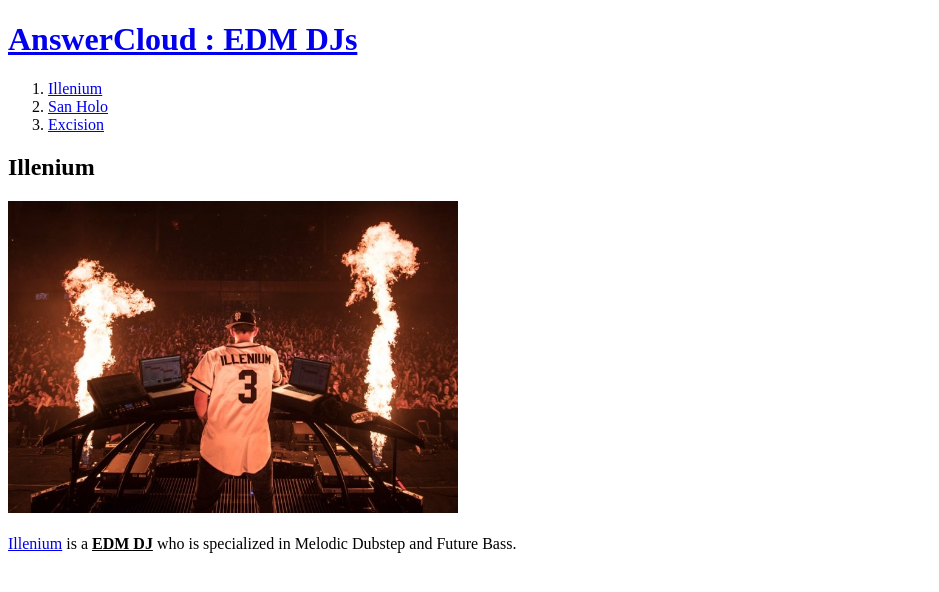
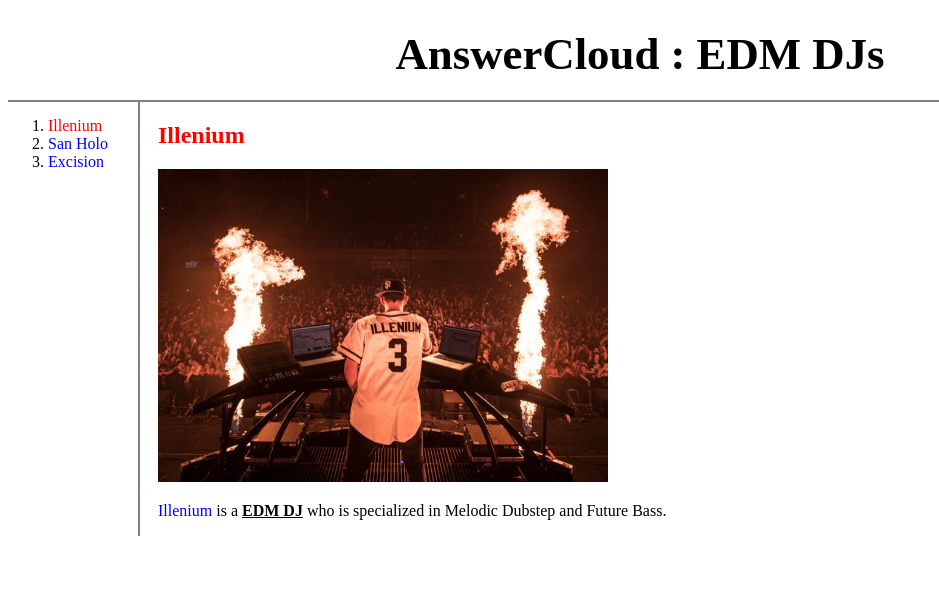
Before and after one commit to LettaCloud/web1, a plain HTML site: page 1.html in a window 1280 px wide. Shown: the whole page, without its empty margins (0-939 px from the left). Drawn offline with Linux system fonts and the light colour scheme.

Commit message:
grid applied

```diff
--- a/1.html
+++ b/1.html
@@ -3,20 +3,60 @@
 <head>
   <title>EDM DJs: Illenium - AnswerCloud</title>
   <meta charset="utf-8">
+  <style>
+  h1{
+    font-size: 280%;
+    text-align: center;
+    border-bottom: 2px solid gray;
+    margin: 0;
+    padding: 20px;
+  }
+  #grid ol{
+    border-right: 2px solid gray;
+    width: 80px;
+    margin: 0;
+    padding-top: 15px;
+    padding-bottom: 15px;
+    padding-right: 10px;
+  }
+  a{
+    color:blue;
+    text-decoration: none;
+  }
+  .active{
+    color:red;
+  }
+  h2{
+    color:red;
+  }
+  #grid{
+    display: grid;
+    grid-template-columns: 150px 1fr;
+  }
+  </style>
 </head>
 
 <body>
-  <h1><a href="index.html">AnswerCloud : EDM DJs</a></h1>
-  <ol>
-    <li><a href="1.html"title="Illenium">Illenium<a></li>
-    <li><a href="2.html" title="San Holo">San Holo<a></li>
-    <li><a href="3.html"title="Excision">Excision<a></li>
-  </ol>
+  <h1><a href="index.html" style="color:black">AnswerCloud : EDM DJs</a></h1>
+  <div id="grid">
+    <ol>
+      <li><a href="1.html"title="Illenium" class="active">Illenium</font></a></li>
+      <li><a href="2.html" title="San Holo">San Holo</font></a></li>
+      <li><a href="3.html"title="Excision">Excision</font></a></li>
+        <!--
+        <li><a href="1.html"title="Illenium"><font color="red">Illenium</font><a></li>
+        <li><a href="2.html" title="San Holo"><font color="red">San Holo</font><a></li>
+        <li><a href="3.html"title="Excision"><font color="red">Excision</font><a></li>
+        -->
+    </ol>
+    <div>
+      <h2>Illenium</h2>
 
-  <h2>Illenium</h2>
-
-  <img src="illenium.jpg" width="450px"
-<br><br><br>
-  <a href="https://illenium.com" target="_blank" title="Illenium Official Website">Illenium</a> is a <strong><u>EDM DJ</u></strong> who is specialized in Melodic Dubstep and Future Bass.
+      <img src="illenium.jpg" width="450px">
+      <p>
+        <a href="https://illenium.com" target="_blank" title="Illenium Official Website">Illenium</a> is a <strong><u>EDM DJ</u></strong> who is specialized in Melodic Dubstep and Future Bass.
+      </p>
+    </div>
+</div>
 </body>
 </html>
```
Also changed, not shown: 2.html (+47 -10 lines), 3.html (+42 -6 lines), index.html (+39 -8 lines).
